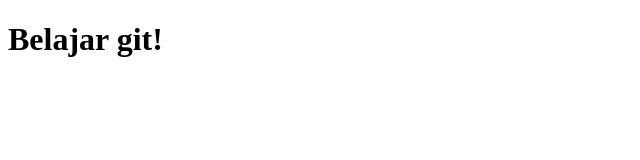
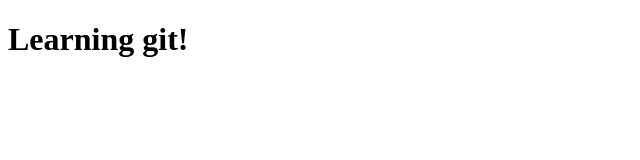
Before and after one commit to Khalilmaulana01/Web, a plain HTML site: page index.html in a window 1280 px wide. Shown: the whole page, without its empty margins (0-640 px from the left). Drawn offline with Linux system fonts and the light colour scheme.

Commit message:
'updated'

```diff
--- a/index.html
+++ b/index.html
@@ -8,7 +8,7 @@
 <body>
 
     <h1>
-        Belajar git!
+        Learning git!
     </h1>
 </body>
 </html>
```
